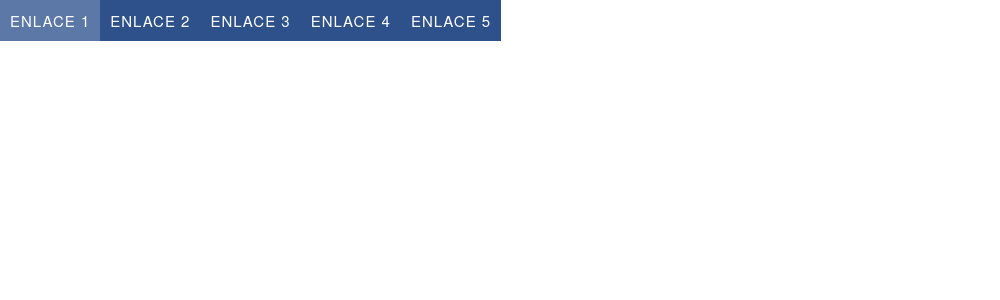
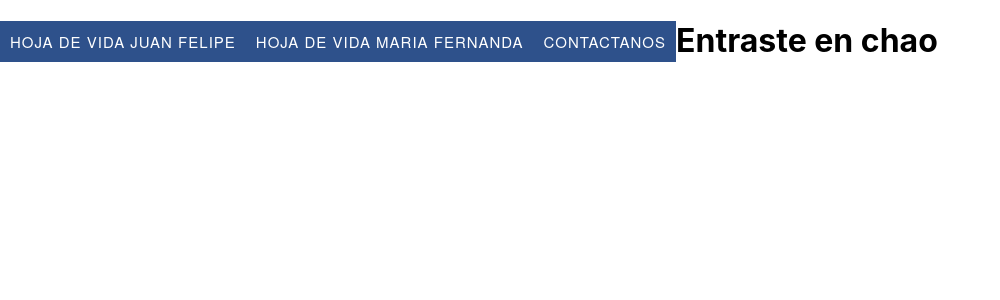
Before and after one commit to JuanFelipeO/ProyectoFinalProg4, a React (Create React App) app: page / in a window 1280 px wide. Shown: the top 300 px of the page, without its empty margins (0-1000 px from the left). Built offline with nearby package versions, Linux system fonts and the light colour scheme.

Commit message:
Se sube el menu de opciones con la libreria dom 100% funcional, con archvos de prueba

```diff
--- a/src/App.js
+++ b/src/App.js
@@ -1,4 +1,3 @@
-import logo from './logo.svg';
 import './App.css';
 import {
   BrowserRouter,
@@ -6,29 +5,40 @@ import {
   Route,
   Link
 } from "react-router-dom";
+//import {Indexhvfelipe} from './hojasdevida/Hoja_de_vida_Felipe/Indexhvfelipe';
+import {Hola} from './hojasdevida/Hoja_de_vida_Felipe/Hola';
 
-function hv()
-{
-  <h1>Hola soy la funcion de la hoja de vida</h1>
+
+
+function Chao(){
+  return (
+    <div>
+      <h1>Entraste en chao</h1>
+    </div>
+  );
 }
 
 function App() {
   return (
-    <nav class="menu">
-      <ul>
-        <li><a href="#">Enlace 1</a></li>
-        <li><a href="#">Enlace 2</a>
-          <ul>
-            <li><a href="#">Enlace 2.1</a></li>
-            <li><a href="#">Enlace 2.2</a></li>
-            <li><a href="#">Enlace 2.3</a></li>
-          </ul>
-      </li>
-      <li><a href="#">Enlace 3</a></li>
-      <li><a href="#">Enlace 4</a></li>
-      <li><a href="#">Enlace 5</a></li>
-    </ul>
-    </nav>
+    <BrowserRouter>
+      <nav class="menu">
+        <ul>
+        <li>
+            <Link to="/"> Hoja de vida Juan Felipe</Link>
+          </li>
+          <li>
+          <Link to="/hojadevidajuanfelipe"> Hoja de vida Maria Fernanda</Link>
+          </li>
+          <li>
+          <Link to="/contactenos"> Contactanos</Link>
+          </li>
+        </ul>
+      </nav>
+      <Routes>
+        <Route path="/" element={<Chao/>}/>
+        <Route path="/contactenos" element={<Hola/>}/>
+      </Routes>
+    </BrowserRouter>
   );
 }
 
```
